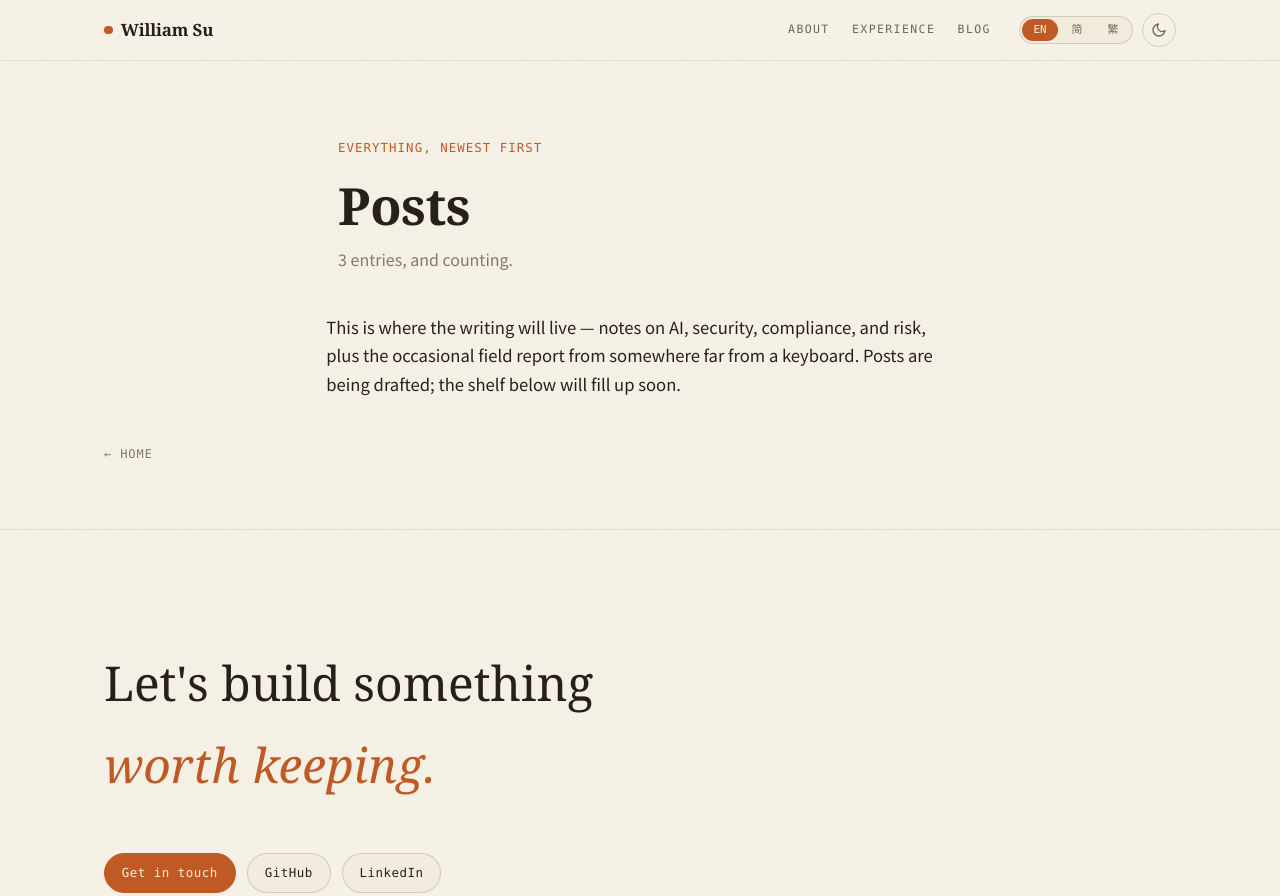
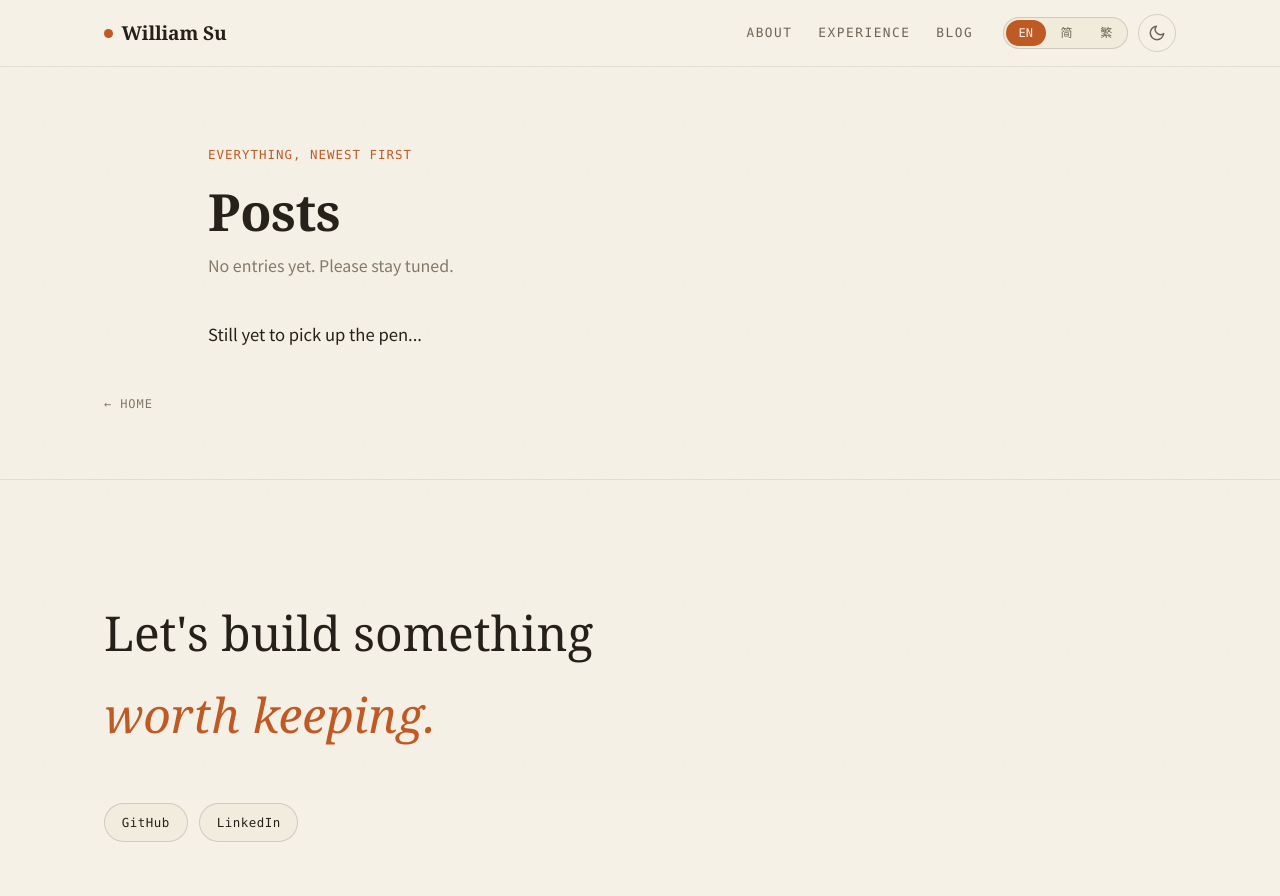
Before and after one commit to minuswhale/personal-website, an Astro site: page /blog in a window 1280 px wide. Shown: the top 896 px of the page. Built offline with nearby package versions, Linux system fonts and the light colour scheme; Astro itself is replaced by a stand-in of ours.

Commit message:
Kai-script brand, larger nav, Writings section, blog page polish
- Brand font switched to LXGW WenKai (楷书, SIL OFL): SC subset for
  zh-CN (苏睿闻), TC subset for zh-TW (蘇睿聞); seal fonts removed
- Nav banner scaled up: taller bar, larger name/links/lang/theme;
  brand + About/Experience links now work from the blog pages (/#…)
- New 03 Writings section (trilingual body, blog hyperlink)
- Blog page: "No entries yet" + "Still yet to pick up the pen..."
  (trilingual); header/body alignment fixed via fixed --measure;
  文章 title uses the CJK display sans; footer Get in touch removed

```diff
--- a/scripts/make-seal-font.mjs
+++ /dev/null
@@ -1,21 +0,0 @@
-// Subsets the CNS11643 說文解字 (seal script) font to the name glyphs
-// and writes a tiny woff2 for the nav brand. Source font must be at
-// /tmp/sealfont/ebas927.ttf (downloaded from cns11643.gov.tw,
-// Taiwan Open Government Data License 1.0 — derivatives allowed).
-import fs from 'node:fs';
-import subsetFont from 'subset-font';
-
-const SRC = process.argv[2];
-const OUT = 'public/fonts/seal-name.woff2';
-const CHARS = '苏睿闻蘇聞';
-
-const ttf = fs.readFileSync(SRC);
-const woff2 = await subsetFont(ttf, CHARS, { targetFormat: 'woff2' });
-fs.writeFileSync(OUT, woff2);
-console.log(`wrote ${OUT}: ${(woff2.length / 1024).toFixed(1)} kB for [${CHARS}]`);
-
-// Report per-glyph coverage: subset each char alone and compare presence
-for (const ch of CHARS) {
-  const one = await subsetFont(ttf, ch, { targetFormat: 'woff2' });
-  console.log(`  ${ch}: ${one.length > 300 ? 'present' : 'MISSING'}`);
-}
--- /dev/null
+++ b/scripts/subset-font.mjs
@@ -0,0 +1,16 @@
+// Generic webfont subsetter for the name-brand fonts.
+// Usage: node scripts/subset-font.mjs <source.ttf|otf> <characters> <output.woff2>
+// Licenses of the sources used so far all permit modification/subsetting
+// (SIL OFL 1.1 for LXGW WenKai; Taiwan Open Gov Data License for CNS11643).
+import fs from 'node:fs';
+import subsetFont from 'subset-font';
+
+const [src, chars, out] = process.argv.slice(2);
+if (!src || !chars || !out) {
+  console.error('usage: node scripts/subset-font.mjs <source.ttf> <characters> <output.woff2>');
+  process.exit(1);
+}
+const font = fs.readFileSync(src);
+const woff2 = await subsetFont(font, chars, { targetFormat: 'woff2' });
+fs.writeFileSync(out, woff2);
+console.log(`wrote ${out}: ${(woff2.length / 1024).toFixed(1)} kB for [${chars}]`);
--- a/src/components/Footer.astro
+++ b/src/components/Footer.astro
@@ -15,9 +15,6 @@ const year = new Date().getFullYear();
     </p>
 
     <div class="footer-ctas">
-      <a class="pill primary" href={`mailto:${site.email}`}>
-        <T en="Get in touch" cn="联系我" tw="聯絡我" />
-      </a>
       {
         site.socials.map((s) => (
           <a
@@ -42,7 +39,7 @@ const year = new Date().getFullYear();
         />
       </span>
       <div class="links">
-        <a href="#top">
+        <a href="/#top">
           <T en="Back to top ↑" cn="回到顶部 ↑" tw="返回頂部 ↑" />
         </a>
       </div>
--- a/src/components/Nav.astro
+++ b/src/components/Nav.astro
@@ -5,17 +5,16 @@ import { site } from '../data/site';
 
 <nav class="nav">
   <div class="container nav-inner">
-    <a href="#top" class="nav-brand">
+    <a href="/" class="nav-brand">
       <span class="dot" aria-hidden="true"></span>
-      <!-- Seal-script brand uses traditional glyph forms on both Chinese
-           sites (蘇睿聞) — seal script conventionally uses ancient forms;
-           the site body remains simplified on zh-CN. -->
-      <T en={site.name.en} cn={site.name.tw} tw={site.name.tw} />
+      <!-- Chinese brand renders in LXGW WenKai (楷书): simplified on
+           zh-CN, traditional on zh-TW -->
+      <T en={site.name.en} cn={site.name.cn} tw={site.name.tw} />
     </a>
 
     <div class="nav-links" id="nav-menu">
-      <a href="#about"><T en="About" cn="关于" tw="關於" /></a>
-      <a href="#experience"><T en="Experience" cn="经历" tw="經歷" /></a>
+      <a href="/#about"><T en="About" cn="关于" tw="關於" /></a>
+      <a href="/#experience"><T en="Experience" cn="经历" tw="經歷" /></a>
       <a href="/blog/"><T en="Blog" cn="博客" tw="網誌" /></a>
     </div>
 
@@ -61,14 +60,15 @@ import { site } from '../data/site';
     const open = nav?.classList.toggle('nav-open') ?? false;
     toggle.setAttribute('aria-expanded', String(open));
   });
-  // Close the menu after choosing a destination, and scroll explicitly.
-  // Some embedded webviews suppress smooth/anchor scrolling — if the page
-  // hasn't moved shortly after the click, fall back to an instant scroll.
+  // Close the menu after choosing a destination, and scroll explicitly
+  // when the target lives on the current page. Cross-page links (e.g.
+  // /#about from the blog) navigate normally.
   document.querySelectorAll('.nav-links a').forEach((a) => {
     a.addEventListener('click', () => {
       nav?.classList.remove('nav-open');
       toggle?.setAttribute('aria-expanded', 'false');
-      const id = a.getAttribute('href')?.slice(1);
+      const href = a.getAttribute('href') ?? '';
+      const id = href.includes('#') ? href.split('#')[1] : null;
       const target = id ? document.getElementById(id) : null;
       if (!target) return;
       const startY = window.scrollY;
--- a/src/pages/blog/index.astro
+++ b/src/pages/blog/index.astro
@@ -1,11 +1,7 @@
 ---
 import Base from '../../layouts/Base.astro';
 import T from '../../components/T.astro';
-import { getCollection } from 'astro:content';
 import { site } from '../../data/site';
-
-const posts = (await getCollection('blog', ({ data }) => !data.draft))
-  .sort((a, b) => b.data.pubDate.valueOf() - a.data.pubDate.valueOf());
 ---
 
 <Base
@@ -22,8 +18,7 @@ const posts = (await getCollection('blog', ({ data }) => !data.draft))
       </p>
       <h1><T en="Posts" cn="文章" tw="文章" /></h1>
       <p class="post-meta" style="margin-top: .8rem; color: var(--text-faint)">
-        {posts.length}
-        <T en=" entries, and counting." cn=" 篇，还在增加。" tw=" 篇，持續增加。" />
+        <T en="No entries yet. Please stay tuned." cn="暂无文章，敬请期待。" tw="暫無文章，敬請期待。" />
       </p>
     </div>
   </div>
@@ -31,10 +26,7 @@ const posts = (await getCollection('blog', ({ data }) => !data.draft))
   <!-- Body: English placeholder only for now; other languages left blank -->
   <div class="container blog-placeholder" style="padding-bottom: clamp(3rem, 8vh, 5rem)">
     <div class="prose" style="padding-block: 0">
-      <T
-        block
-        en="This is where the writing will live — notes on AI, security, compliance, and risk, plus the occasional field report from somewhere far from a keyboard. Posts are being drafted; the shelf below will fill up soon."
-      />
+      <T block en="Still yet to pick up the pen..." cn="尚未提笔……" tw="尚未提筆……" />
     </div>
     <div style="margin-top: 2.5rem">
       <a href="/" class="back-link">
--- a/src/pages/index.astro
+++ b/src/pages/index.astro
@@ -4,6 +4,7 @@ import Hero from '../components/Hero.astro';
 import Ticker from '../components/Ticker.astro';
 import About from '../components/About.astro';
 import Experience from '../components/Experience.astro';
+import Writings from '../components/Writings.astro';
 import { site } from '../data/site';
 ---
 
@@ -18,4 +19,5 @@ import { site } from '../data/site';
   <Ticker />
   <About />
   <Experience />
+  <Writings />
 </Base>
--- a/src/styles/global.css
+++ b/src/styles/global.css
@@ -37,7 +37,7 @@
     'Noto Sans SC', 'Noto Sans TC', system-ui, sans-serif;
   --font-mono: 'JetBrains Mono Variable', Consolas, 'Cascadia Mono', monospace;
 
-  --measure: 68ch;
+  --measure: 54rem;
   --gutter: clamp(1.25rem, 4vw, 2.5rem);
   --max-w: 72rem;
   --radius: 999px;
@@ -156,17 +156,17 @@ h1, h2, h3, h4 {
 .nav-inner {
   display: flex;
   align-items: center;
-  gap: 1.25rem;
-  min-height: 3.75rem;
+  gap: 1.35rem;
+  min-height: 4.15rem;
 }
 
 .nav-brand {
   display: flex;
   align-items: baseline;
-  gap: 0.5rem;
+  gap: 0.55rem;
   font-family: var(--font-serif);
   font-weight: 700;
-  font-size: 1.06rem;
+  font-size: 1.2rem;
   letter-spacing: -0.01em;
   margin-right: auto;
   white-space: nowrap;
@@ -181,7 +181,7 @@ h1, h2, h3, h4 {
 
 .nav-links {
   display: flex;
-  gap: 1.4rem;
+  gap: 1.6rem;
   overflow-x: auto;
   scrollbar-width: none;
   -webkit-overflow-scrolling: touch;
@@ -189,19 +189,19 @@ h1, h2, h3, h4 {
 .nav-toggle {
   display: none;
   place-items: center;
-  width: 2.1rem;
-  height: 2.1rem;
+  width: 2.4rem;
+  height: 2.4rem;
   border: 1px solid var(--line);
   border-radius: 50%;
   color: var(--text-muted);
   transition: color var(--transition), border-color var(--transition);
 }
-.nav-toggle svg { width: 1rem; height: 1rem; }
+.nav-toggle svg { width: 1.12rem; height: 1.12rem; }
 .nav-toggle:hover { color: var(--accent); border-color: var(--accent); }
 .nav-links::-webkit-scrollbar { display: none; }
 .nav-links a {
   font-family: var(--font-mono);
-  font-size: 0.72rem;
+  font-size: 0.8rem;
   letter-spacing: 0.12em;
   text-transform: uppercase;
   color: var(--text-muted);
@@ -231,9 +231,9 @@ h1, h2, h3, h4 {
 }
 .lang button {
   font-family: var(--font-mono);
-  font-size: 0.68rem;
+  font-size: 0.75rem;
   line-height: 1;
-  padding: 0.36rem 0.72rem;
+  padding: 0.42rem 0.8rem;
   border-radius: var(--radius);
   color: var(--text-muted);
   transition: color var(--transition), background-color var(--transition);
@@ -250,8 +250,8 @@ h1, h2, h3, h4 {
 .theme-btn {
   display: grid;
   place-items: center;
-  width: 2.1rem;
-  height: 2.1rem;
+  width: 2.4rem;
+  height: 2.4rem;
   border: 1px solid var(--line);
   border-radius: 50%;
   color: var(--text-muted);
@@ -259,7 +259,7 @@ h1, h2, h3, h4 {
     transform var(--transition);
 }
 .theme-btn:hover { color: var(--accent); border-color: var(--accent); }
-.theme-btn svg { width: 1rem; height: 1rem; }
+.theme-btn svg { width: 1.12rem; height: 1.12rem; }
 :root[data-theme='dark'] .icon-sun { display: block; }
 :root[data-theme='dark'] .icon-moon { display: none; }
 :root:not([data-theme='dark']) .icon-sun { display: none; }
@@ -503,37 +503,34 @@ h1, h2, h3, h4 {
   color: var(--accent);
 }
 
-/* ---------- Seal-script nav brand (Chinese) ----------
-   全字庫說文解字字體 (CNS11643, 國發會) — Taiwan Open Government Data
-   License 1.0. Subsetted to the name glyphs via scripts/make-seal-font.mjs
-   (source: cns11643.gov.tw ebas927.ttf). */
+/* ---------- Kai-script nav brand (Chinese) ----------
+   霞鹜文楷 LXGW WenKai v1.530 (lxgw) — SIL OFL 1.1. Name-glyph subsets
+   generated by scripts/subset-font.mjs from the official GitHub releases. */
 @font-face {
-  font-family: 'CNS Seal';
-  src: url('/fonts/seal-name.woff2') format('woff2');
+  font-family: 'LXGW WenKai SC';
+  src: url('/fonts/kai-name-sc.woff2') format('woff2');
   font-weight: 400;
   font-style: normal;
   font-display: swap;
 }
-/* TRIAL (local-only, gitignored): 崇羲篆體 1.00, CC-BY-ND 3.0 — no subsetting
-   permitted, so the full 21.8MB OTF is loaded only for evaluation. */
 @font-face {
-  font-family: 'Chong Xi Small Seal';
-  src: url('/fonts/chongxi-seal.otf') format('opentype');
+  font-family: 'LXGW WenKai TC';
+  src: url('/fonts/kai-name-tc.woff2') format('woff2');
   font-weight: 400;
   font-style: normal;
   font-display: swap;
 }
 :root[lang='zh-CN'] .nav-brand {
-  font-family: 'Chong Xi Small Seal', 'CNS Seal', 'Noto Sans SC Variable', serif;
+  font-family: 'LXGW WenKai SC', 'Noto Sans SC Variable', serif;
   font-weight: 400;
-  font-size: 1.18rem;
-  letter-spacing: 0.02em;
+  font-size: 1.3rem;
+  letter-spacing: 0.04em;
 }
 :root[lang='zh-TW'] .nav-brand {
-  font-family: 'Chong Xi Small Seal', 'CNS Seal', 'Noto Sans TC Variable', serif;
+  font-family: 'LXGW WenKai TC', 'Noto Sans TC Variable', serif;
   font-weight: 400;
-  font-size: 1.18rem;
-  letter-spacing: 0.02em;
+  font-size: 1.3rem;
+  letter-spacing: 0.04em;
 }
 
 /* ---------- CJK display type ----------
@@ -542,12 +539,14 @@ h1, h2, h3, h4 {
    accent phrase stays upright (no synthetic oblique); color carries it. */
 :root[lang='zh-CN'] .hero h1,
 :root[lang='zh-CN'] .about-copy h3,
-:root[lang='zh-CN'] .footer .cta {
+:root[lang='zh-CN'] .footer .cta,
+:root[lang='zh-CN'] .post-header h1 {
   font-family: 'Noto Sans SC Variable', 'PingFang SC', 'Microsoft YaHei', sans-serif;
 }
 :root[lang='zh-TW'] .hero h1,
 :root[lang='zh-TW'] .about-copy h3,
-:root[lang='zh-TW'] .footer .cta {
+:root[lang='zh-TW'] .footer .cta,
+:root[lang='zh-TW'] .post-header h1 {
   font-family: 'Noto Sans TC Variable', 'PingFang TC', 'Microsoft JhengHei', sans-serif;
 }
 :root[lang='zh-CN'] .hero h1 em,
@@ -560,6 +559,20 @@ h1, h2, h3, h4 {
   font-variation-settings: normal;
   letter-spacing: 0.02em;
 }
+
+/* ---------- Writings ---------- */
+.writings-copy {
+  color: var(--text-muted);
+  max-width: 56ch;
+}
+.writings-copy a {
+  color: var(--accent);
+  text-decoration: underline;
+  text-decoration-color: color-mix(in srgb, var(--accent) 45%, transparent);
+  text-underline-offset: 3px;
+  transition: text-decoration-color var(--transition);
+}
+.writings-copy a:hover { text-decoration-color: var(--accent); }
 
 /* ---------- Subsection labels (Tech / Others) ---------- */
 .subsec {
@@ -908,8 +921,8 @@ a.row:hover .side .arrow { color: var(--accent); transform: translate(3px, -3px)
 }
 
 @media (max-width: 720px) {
-  .nav-inner { gap: 0.75rem; }
-  .nav-brand { font-size: 1rem; }
+  .nav-inner { gap: 0.8rem; }
+  .nav-brand { font-size: 1.12rem; }
   .nav-toggle { display: grid; }
 
   /* Nav links become a dropdown panel under the top bar */
@@ -930,8 +943,8 @@ a.row:hover .side .arrow { color: var(--accent); transform: translate(3px, -3px)
   }
   .nav.nav-open .nav-links { display: flex; }
   .nav-links a {
-    padding-block: 0.8rem;
-    font-size: 0.82rem;
+    padding-block: 0.85rem;
+    font-size: 0.88rem;
     border-bottom: 1px solid var(--line-faint);
     white-space: normal;
   }
```
Also changed, not shown: src/components/Writings.astro (added, +8 -0 lines), public/fonts/kai-name-sc.woff2 (added), public/fonts/kai-name-tc.woff2 (added), public/fonts/seal-name.woff2 (deleted), 1 other file.
